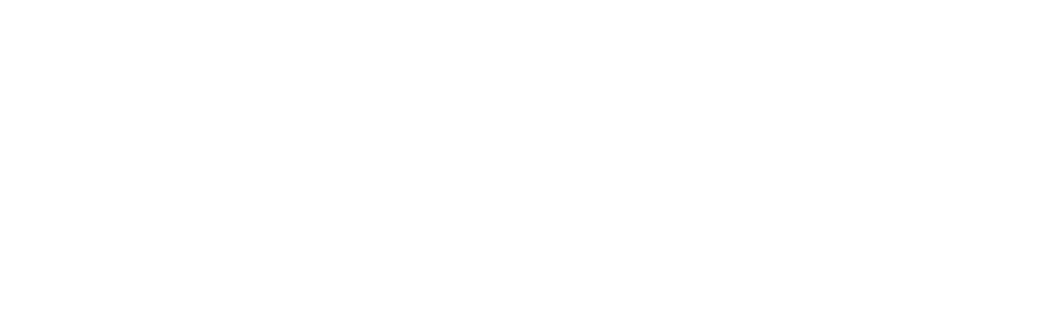
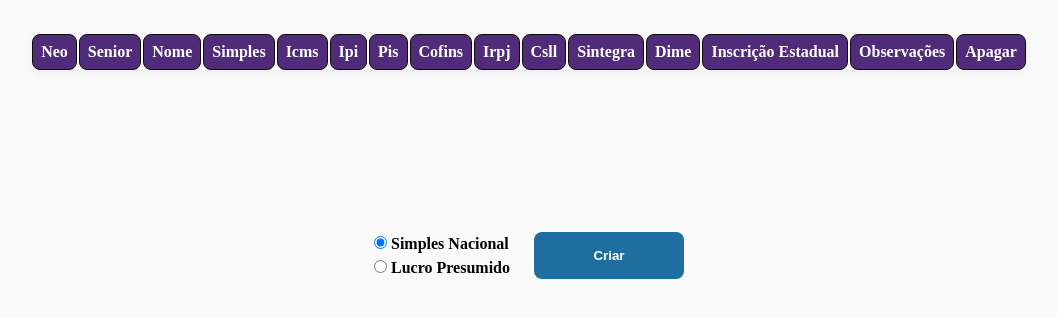
Before and after one commit to Gabriel-Ceza/control-sheet, a plain HTML site: page index.html in a window 1280 px wide. Shown: the whole page, without its empty margins (111-1168 px from the left). Drawn offline with Linux system fonts and the light colour scheme.

Commit message:
metade ja foi - falta mudar background, botao para limpar, botao para criar divisoes e fazer o botao deletar funcionar

```diff
--- a/index.html
+++ b/index.html
@@ -1,14 +1,46 @@
 <!DOCTYPE html>
-<html lang="en">
+<html>
 <head>
-    <meta charset="UTF-8">
-    <meta name="viewport" content="width=device-width, initial-scale=1.0">
-    <link rel="stylesheet" href="styles/style.css">
-    <title>Document</title>
+  <title>Controle Fiscal</title>
+  <link rel="stylesheet" href="styles/style.css">
 </head>
 <body>
-
-
-    <script src="scripts/script.js"></script>
+    <div id="container">
+        <table id="table">
+            <tbody id="tBody">
+                <tr>
+                  <th>Neo</th>
+                  <th>Senior</th>
+                  <th>Nome</th>
+                  <th>Simples</th>
+                  <th>Icms</th>
+                  <th>Ipi</th>
+                  <th>Pis</th>
+                  <th>Cofins</th>
+                  <th>Irpj</th>
+                  <th>Csll</th>
+                  <th>Sintegra</th>
+                  <th>Dime</th>
+                  <th>Inscrição Estadual</th>
+                  <th>Observações</th>
+                  <th>Apagar</th>
+                </tr>
+            </tbody>
+        </table>
+    </div>
+  <div id="buttons-container">
+      <div id="radio-buttons">
+          <label>
+            <input type="radio" name="sn-or-lp" value="sn" checked="true">
+            Simples Nacional
+          </label>
+          <label>
+            <input type="radio" name="sn-or-lp" value="lp" >
+            Lucro Presumido
+          </label>
+        </div>
+        <button id="create-line">Criar</button>
+  </div>
+  <script src="scripts/script.js"></script>
 </body>
 </html>
--- a/scripts/script.js
+++ b/scripts/script.js
@@ -0,0 +1,67 @@
+const radiobtns = document.getElementsByName('sn-or-lp');
+const allTh = document.querySelectorAll('th');
+const tBody = document.getElementById('tBody');
+const createLineBtn = document.getElementById('create-line');
+
+const arrayLp = ['Icms', 'Ipi', 'Pis', 'Cofins', 'Irpj', 'Csll', 'Dime'];
+
+createLineBtn.addEventListener('click', () => {
+    const btnValue = verifyRadioBtn();
+    const row = document.createElement('tr');
+    row.classList.add('row');
+    tBody.appendChild(row);
+    if (btnValue === 'sn') {
+        const lastRow = tBody.lastElementChild;
+        for (let index = 0; index < allTh.length; index += 1) {
+            const thRow = allTh[index];
+            const createTd = document.createElement('td');
+            createTd.setAttribute('contenteditable', 'true');
+            arrayLp.forEach(tax => {
+                if (thRow.textContent === tax) {
+                    createTd.setAttribute('contenteditable', 'false');
+                    createTd.textContent = '*'
+                }
+                if (thRow.textContent === 'Apagar') {
+                    createTd.setAttribute('contenteditable', 'false');
+                }
+            });
+            lastRow.appendChild(createTd);
+        }
+    } else {
+        const lastRow = tBody.lastElementChild;
+        for (const th of allTh) {
+            const createTd = document.createElement('td');
+            createTd.setAttribute('contenteditable', 'true');
+            if (th.textContent === 'Simples') {
+                createTd.textContent = '*';
+                createTd.setAttribute('contenteditable', 'false');
+            }
+            if (th.textContent === 'Apagar') {
+                createTd.setAttribute('contenteditable', 'false');
+            }
+            lastRow.appendChild(createTd);
+        }
+    }
+})
+
+
+
+const verifyRadioBtn = () => {
+    for (const btn of radiobtns) {
+        if (btn.checked === true && btn.value === 'sn') {
+            const value = 'sn';
+            return value;
+        }
+        const value = 'lp';
+        return value;
+
+    }
+}
+
+/* para editar input quando preenchido -- AINDA TEM QUE FINALIZAR*/
+const editableCells = document.querySelectorAll('td[contenteditable="true"]');
+editableCells.forEach(cell => {
+  cell.addEventListener('input', () => {
+
+  });
+});
--- a/styles/style.css
+++ b/styles/style.css
@@ -0,0 +1,106 @@
+* {
+    margin: 0;
+    padding: 0;
+    box-sizing: border-box;
+}
+
+/*
+--text: #050505;
+--background: #fafafa;
+--primary: #502b7a;
+--secondary: #d5c8e4;
+--accent: #7acf30;
+*/
+
+body {
+    padding: 2rem;
+    background-color: #fafafa;
+    font-weight: 900;
+    color: #050505;
+}
+
+#table {
+    display: flex;
+    justify-content: center;
+    align-items: center;
+}
+
+#container {
+    display: flex;
+    justify-content: center;
+    align-items: center;
+}
+
+table {
+    display: grid;
+    grid-template-columns: repeat(auto-fill);
+    border-collapse: unset;
+    width: 100%;
+}
+
+  th, td {
+    border: 1.5px solid #ccc;
+    padding: 8px;
+    text-align: center;
+    border-radius: 10%;
+  }
+
+  td {
+    background-color: #f2f2f2;
+  }
+
+  tr{
+    border-radius: 0.5rem;
+    border: 1px solid var(--gray-400, #333);
+    box-shadow: 0px 2px 8px 0px rgba(0, 0, 0, 0.06);
+  }
+
+  th {
+    border-radius: 0.5rem;
+    border: 1px solid var(--gray-700, #0D0D0D);
+    background: #502b7a;
+    color: white;
+  }
+
+  td[contenteditable="true"] {
+    cursor: pointer;
+  }
+
+  #buttons-container {
+    display: flex;
+    justify-content: center;
+    flex-direction: row;
+    margin-top: 10rem;
+}
+
+  #radio-buttons {
+    margin-top: 3px;
+    display: flex;
+    flex-direction: column;
+    gap: 6px;
+    width: 10REM;
+  }
+
+  #create-line {
+    width: 150px;
+    display: flex;
+    padding: 1rem;
+    justify-content: center;
+    align-items: center;
+    gap: 0.5rem;
+    border-radius: 0.5rem;
+    background: var(--blue-dark, #1E6F9F);
+    border: none;
+    color: white;
+    font-weight: 800;
+  }
+
+  td:last-child::after {
+    content: url(../assets/images/trash.svg);
+    cursor: pointer;
+  }
+
+ td:last-child {
+    background-color: white;
+    border: 1px solid #ccc;
+ }
```
Also changed, not shown: assets/images/trash.svg (added).
